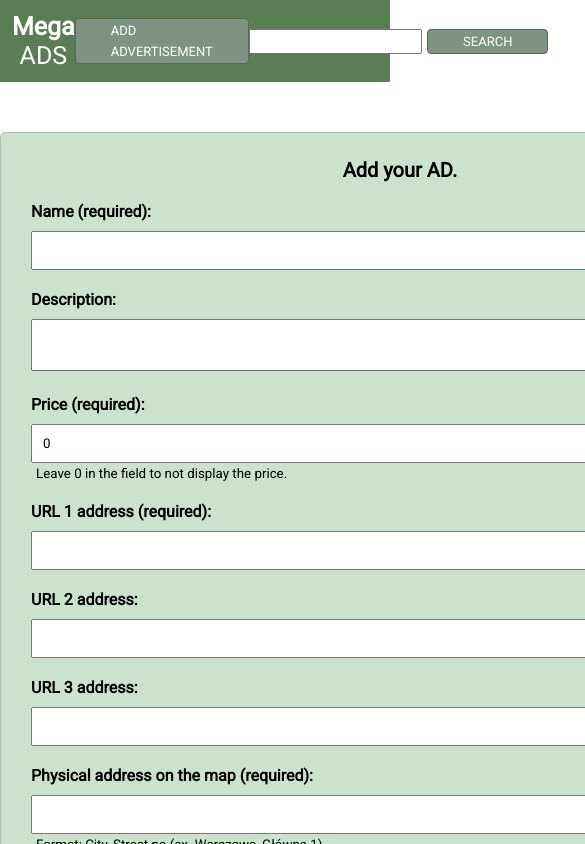
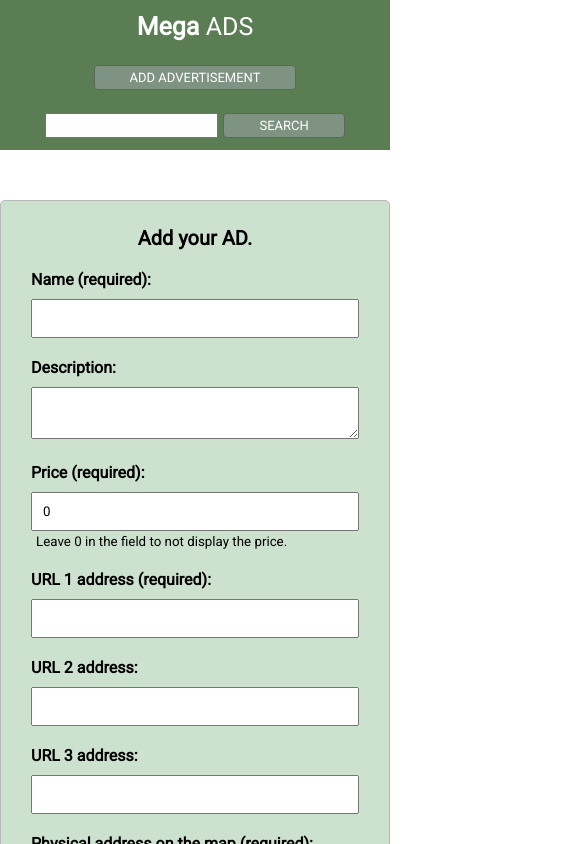
Before and after one commit to martabrylska/MegaAdsFront, a React (Create React App) app: page /add in a window 390 px wide. Shown: the top 844 px of the page, 585 px wide, since content can reach past the window. Built offline with nearby package versions, Linux system fonts and the light colour scheme.

Commit message:
Added responsiveness.

```diff
--- a/src/components/AddForm/AddForm.css
+++ b/src/components/AddForm/AddForm.css
@@ -2,7 +2,7 @@
     background-color: #cde1cf;
     border: 1px solid #b7b9b8;
     border-radius: 5px;
-    width: 800px;
+    max-width: 800px;
     margin: 50px auto;
     padding: 0 20px;
 }
--- a/src/components/layouts/Header.css
+++ b/src/components/layouts/Header.css
@@ -5,8 +5,15 @@ header {
     display: flex;
     justify-content: space-between;
     align-items: center;
+
 }
 
+@media (max-width: 800px){
+    header {
+        flex-direction: column;
+        height: 150px;
+    }
+}
 header h1 {
     width: 200px;
     text-align: center;
```
